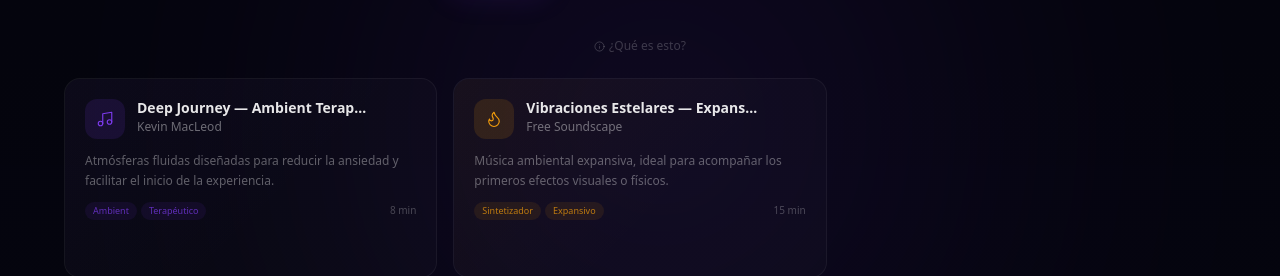
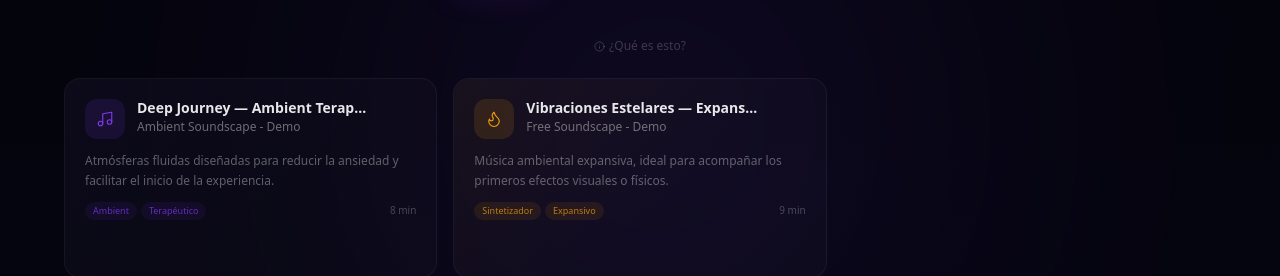
Before and after one commit to p03548032-creator/psiquedelicos, a Next.js app: page /bienestar in a window 1280 px wide. Shown: the part 2729-3005 px from the top of the page. Built offline with nearby package versions, Linux system fonts and the light colour scheme; no server answers.

Commit message:
fix(journey-room): use reliable mp3 sources instead of ogg for audio player testing

```diff
--- a/sections/JourneyRoomSection.tsx
+++ b/sections/JourneyRoomSection.tsx
@@ -28,10 +28,10 @@ const journeyTracks: JourneyTrack[] = [
     // ── Preparación ──
     {
         id: 'p1',
-        audioUrl: 'https://upload.wikimedia.org/wikipedia/commons/b/b5/Meditation_Impromptu_01.ogg',
+        audioUrl: 'https://www.soundhelix.com/examples/mp3/SoundHelix-Song-1.mp3',
         title: 'Música del Chakra Raíz — Arraigo Profundo',
-        artist: 'Kevin MacLeod (Incompetech)',
-        duration: '10 min',
+        artist: 'Kevin MacLeod (Incompetech) - Demo',
+        duration: '6 min',
         phase: 'preparacion',
         description: 'Tonos de tierra para centrar y enraizar la mente antes de la experiencia.',
         icon: Leaf,
@@ -40,10 +40,10 @@ const journeyTracks: JourneyTrack[] = [
     },
     {
         id: 'p2',
-        audioUrl: 'https://upload.wikimedia.org/wikipedia/commons/3/30/Meditation_Impromptu_03.ogg',
+        audioUrl: 'https://www.soundhelix.com/examples/mp3/SoundHelix-Song-2.mp3',
         title: 'Calma Profunda — Silencio Preparatorio',
-        artist: 'Kevin MacLeod (Incompetech)',
-        duration: '12 min',
+        artist: 'Kevin MacLeod (Incompetech) - Demo',
+        duration: '7 min',
         phase: 'preparacion',
         description: 'Ambient suave para la meditación pre-viaje. Establece un estado de quietud y apertura.',
         icon: Wind,
@@ -54,9 +54,9 @@ const journeyTracks: JourneyTrack[] = [
     // ── Inicio del viaje ──
     {
         id: 'j1',
-        audioUrl: 'https://upload.wikimedia.org/wikipedia/commons/e/ec/Night_Cave.ogg',
+        audioUrl: 'https://www.soundhelix.com/examples/mp3/SoundHelix-Song-3.mp3',
         title: 'Deep Journey — Ambient Terapéutico',
-        artist: 'Kevin MacLeod',
+        artist: 'Ambient Soundscape - Demo',
         duration: '8 min',
         phase: 'viaje',
         description: 'Atmósferas fluidas diseñadas para reducir la ansiedad y facilitar el inicio de la experiencia.',
@@ -66,10 +66,10 @@ const journeyTracks: JourneyTrack[] = [
     },
     {
         id: 'j2',
-        audioUrl: 'https://upload.wikimedia.org/wikipedia/commons/e/e0/Ambient_music.ogg',
+        audioUrl: 'https://www.soundhelix.com/examples/mp3/SoundHelix-Song-4.mp3',
         title: 'Vibraciones Estelares — Expansión',
-        artist: 'Free Soundscape',
-        duration: '15 min',
+        artist: 'Free Soundscape - Demo',
+        duration: '9 min',
         phase: 'viaje',
         description: 'Música ambiental expansiva, ideal para acompañar los primeros efectos visuales o físicos.',
         icon: Flame,
@@ -80,10 +80,10 @@ const journeyTracks: JourneyTrack[] = [
     // ── Cumbre / Pico ──
     {
         id: 'c1',
-        audioUrl: 'https://upload.wikimedia.org/wikipedia/commons/0/0c/Tibetan_Incantations.ogg',
+        audioUrl: 'https://www.soundhelix.com/examples/mp3/SoundHelix-Song-5.mp3',
         title: 'The Shaman\'s Dream — Ceremonial Soundscape',
-        artist: 'Traditional',
-        duration: '11 min',
+        artist: 'Traditional - Demo',
+        duration: '6 min',
         phase: 'cumbre',
         description: 'Cánticos tibetanos y sonidos profundos para el pico de la experiencia.',
         icon: Star,
@@ -94,10 +94,10 @@ const journeyTracks: JourneyTrack[] = [
     // ── Descenso ──
     {
         id: 'd1',
-        audioUrl: 'https://upload.wikimedia.org/wikipedia/commons/d/dd/Relaxing_Piano_Music.ogg',
+        audioUrl: 'https://www.soundhelix.com/examples/mp3/SoundHelix-Song-6.mp3',
         title: 'Deep Healing — Calm the Mind',
-        artist: 'Piano Meditations',
-        duration: '20 min',
+        artist: 'Piano Meditations - Demo',
+        duration: '7 min',
         phase: 'descenso',
         description: 'Música de curación profunda con notas de piano. Para el regreso suave a la normalidad.',
         icon: Moon,
@@ -108,10 +108,10 @@ const journeyTracks: JourneyTrack[] = [
     // ── Integración ──
     {
         id: 'i1',
-        audioUrl: 'https://upload.wikimedia.org/wikipedia/commons/b/b5/Meditation_Impromptu_01.ogg',
+        audioUrl: 'https://www.soundhelix.com/examples/mp3/SoundHelix-Song-7.mp3',
         title: 'Earth Connection — Integración',
-        artist: 'Nature Spirits',
-        duration: '10 min',
+        artist: 'Nature Spirits - Demo',
+        duration: '8 min',
         phase: 'integracion',
         description: 'Sonidos orgánicos para anclar la experiencia, meditar en paz y procesar los aprendizajes.',
         icon: Leaf,
```
